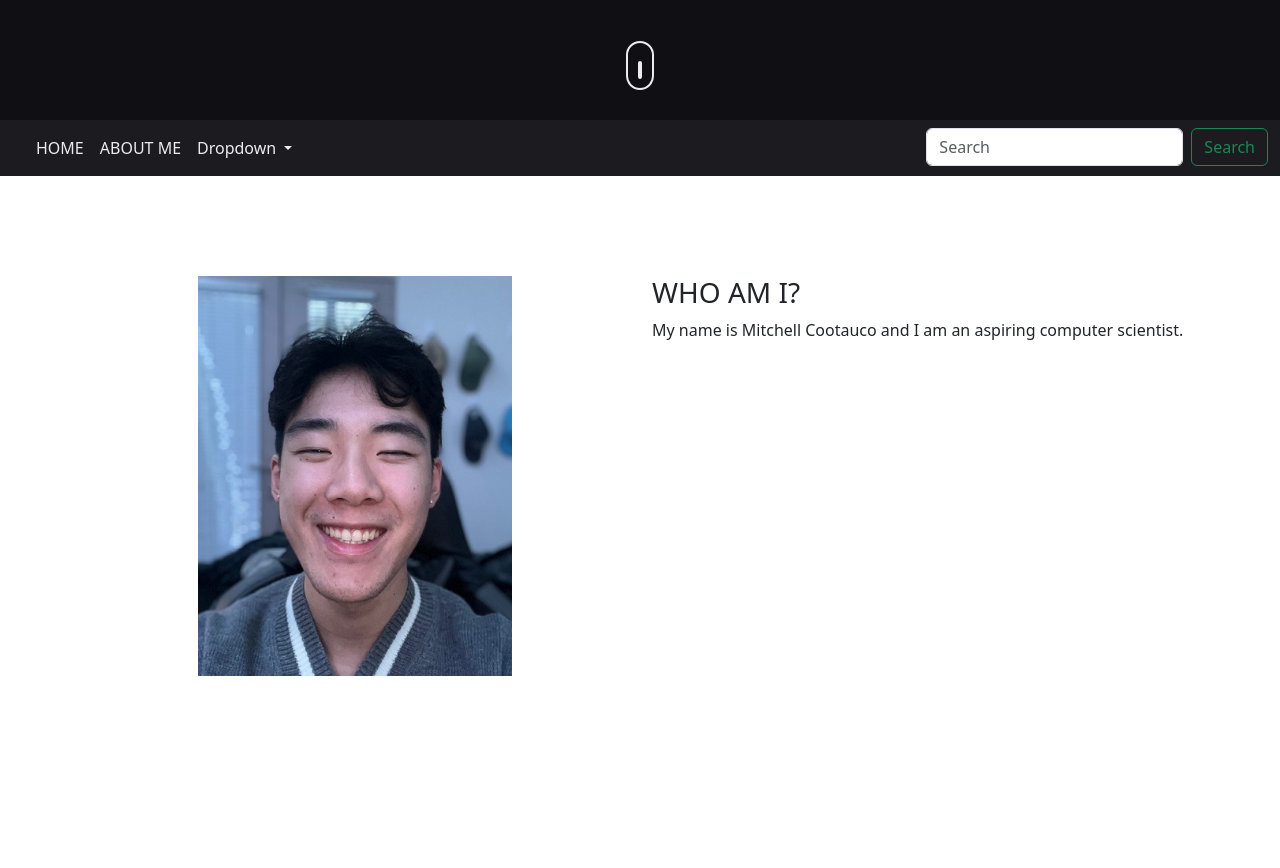
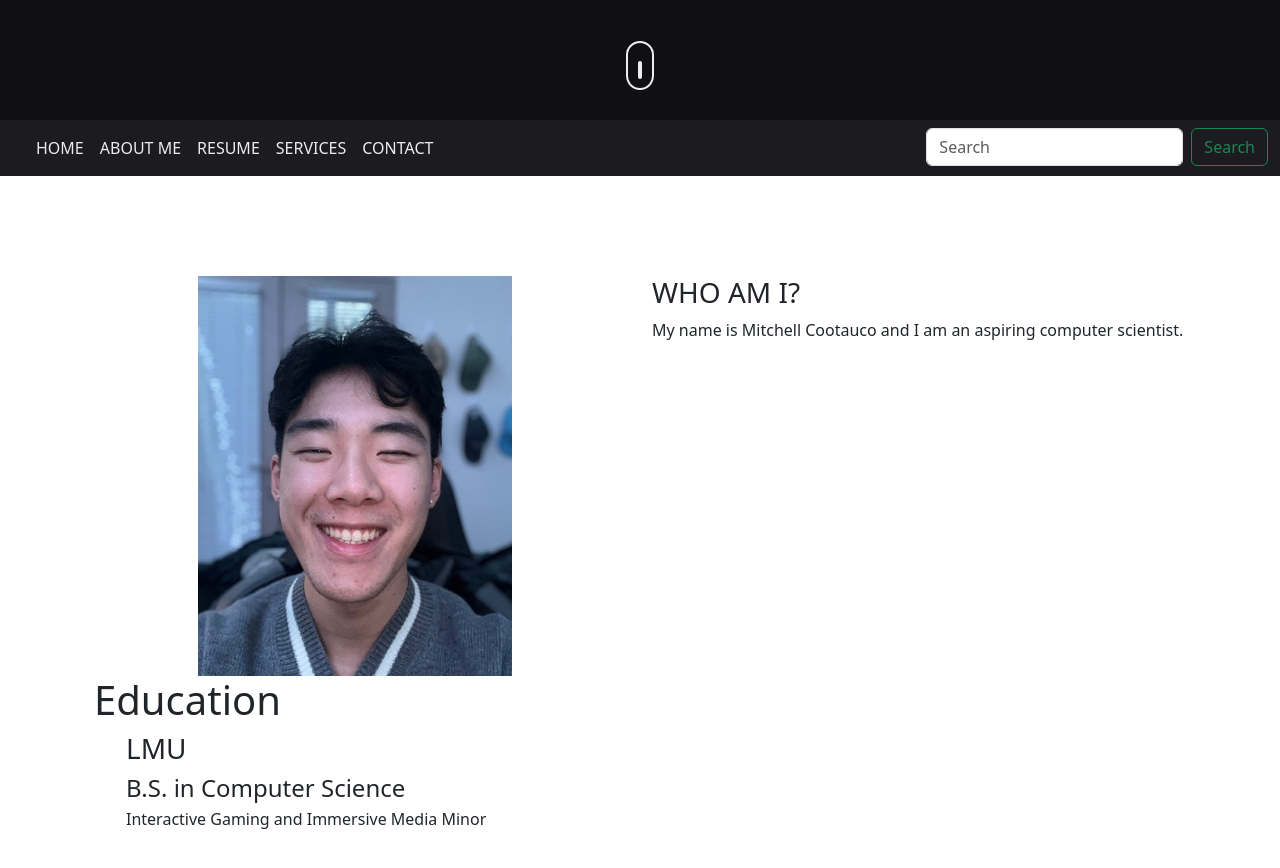
Before and after one commit to Mcootauc/Website, a plain HTML site: page Resume Website/index.html in a window 1280 px wide. Shown: the part 680-1548 px from the top of the page. Before the commit the page ends 1406 px from the top, so only its background shows below. Drawn offline with nearby package versions, Linux system fonts and the light colour scheme.

Commit message:
Add files via upload

```diff
--- a/Resume Website/index.html
+++ b/Resume Website/index.html
@@ -5,7 +5,7 @@
 <link href="https://cdn.jsdelivr.net/npm/bootstrap@5.3.0-alpha1/dist/css/bootstrap.min.css" rel="stylesheet">
 <script src="https://cdn.jsdelivr.net/npm/bootstrap@5.3.0-alpha1/dist/js/bootstrap.bundle.min.js">
 </script>
-<link rel="stylesheet" href="https://cdn.jsdelivr.net/npm/@fortawesome/fontawesome-free@6.2.1/css/fontawesome.min.css">
+<link rel="stylesheet" href="https://cdnjs.cloudflare.com/ajax/libs/font-awesome/6.2.1/css/all.min.css" integrity="sha512-MV7K8+y+gLIBoVD59lQIYicR65iaqukzvf/nwasF0nqhPay5w/9lJmVM2hMDcnK1OnMGCdVK+iQrJ7lzPJQd1w==" crossorigin="anonymous" referrerpolicy="no-referrer" />
 </head>
 <body>
 
@@ -30,7 +30,7 @@
         <div class="container-fluid">
             <a class="navbar-brand" href="#"></a>
             <button class="navbar-toggler" type="button" data-bs-toggle="collapse" data-bs-target="#navbarSupportedContent" aria-controls="navbarSupportedContent" aria-expanded="false" aria-label="Toggle navigation">
-            <i class="fa-regular fa-bars"></i>
+                <i class="fa-solid fa-bars"></i>
             </button>
             <div class="collapse navbar-collapse" id="navbarSupportedContent">
                 <ul class="navbar-nav me-auto mb-2 mb-lg-0">
@@ -40,17 +40,14 @@
                     <li class="nav-item">
                         <a class="nav-link" href="#">ABOUT ME</a>
                     </li>
-                    <li class="nav-item dropdown">
-                    <a class="nav-link dropdown-toggle" href="#" role="button" data-bs-toggle="dropdown" aria-expanded="false">
-                        Dropdown
-                    </a>
-                    <ul class="dropdown-menu">
-                        <li><a class="dropdown-item" href="#">RESUME</a></li>
-                        <li><hr class="dropdown-divider"></li>
-                        <li><a class="dropdown-item" href="#">SERVICES</a></li>
-                        <li><hr class="dropdown-divider"></li>
-                        <li><a class="dropdown-item" href="#">CONTACT</a></li>
-                    </ul>
+                    <li class="nav-item">
+                        <a class="nav-link" href="#">RESUME</a>
+                    </li>
+                    <li class="nav-item">
+                        <a class="nav-link" href="#">SERVICES</a>
+                    </li>
+                    <li class="nav-item">
+                        <a class="nav-link" href="#">CONTACT</a>
                     </li>
                 </ul>
             <div class="search-bar">
@@ -75,4 +72,20 @@
 <p> My name is Mitchell Cootauco and I am an aspiring computer scientist. </p>
 </div>
 </div>
+
+<!----------Resume---------->
+<div class="resume" id="resume"></div>
+<div class="container">
+<div class="row">
+<div class="col-md-6">
+<h1>Education</h1>
+<ul>
+    <h3>LMU</h3>
+    <h4>B.S. in Computer Science</h4>
+    <h6>Interactive Gaming and Immersive Media Minor</h6>
+    <ul class="timeline">
+</ul>
+</div>
+</div>
+</div>
 </section>
```
